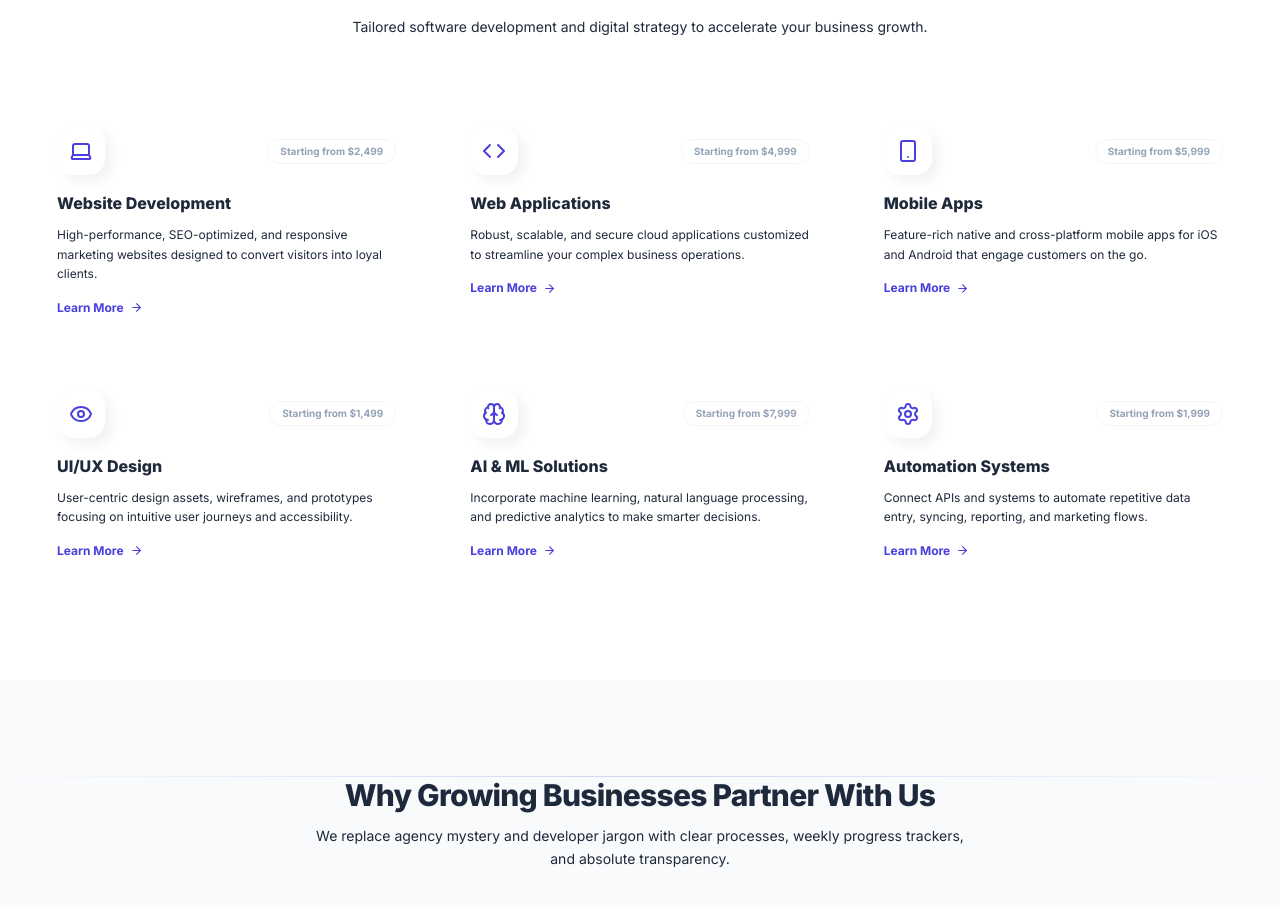
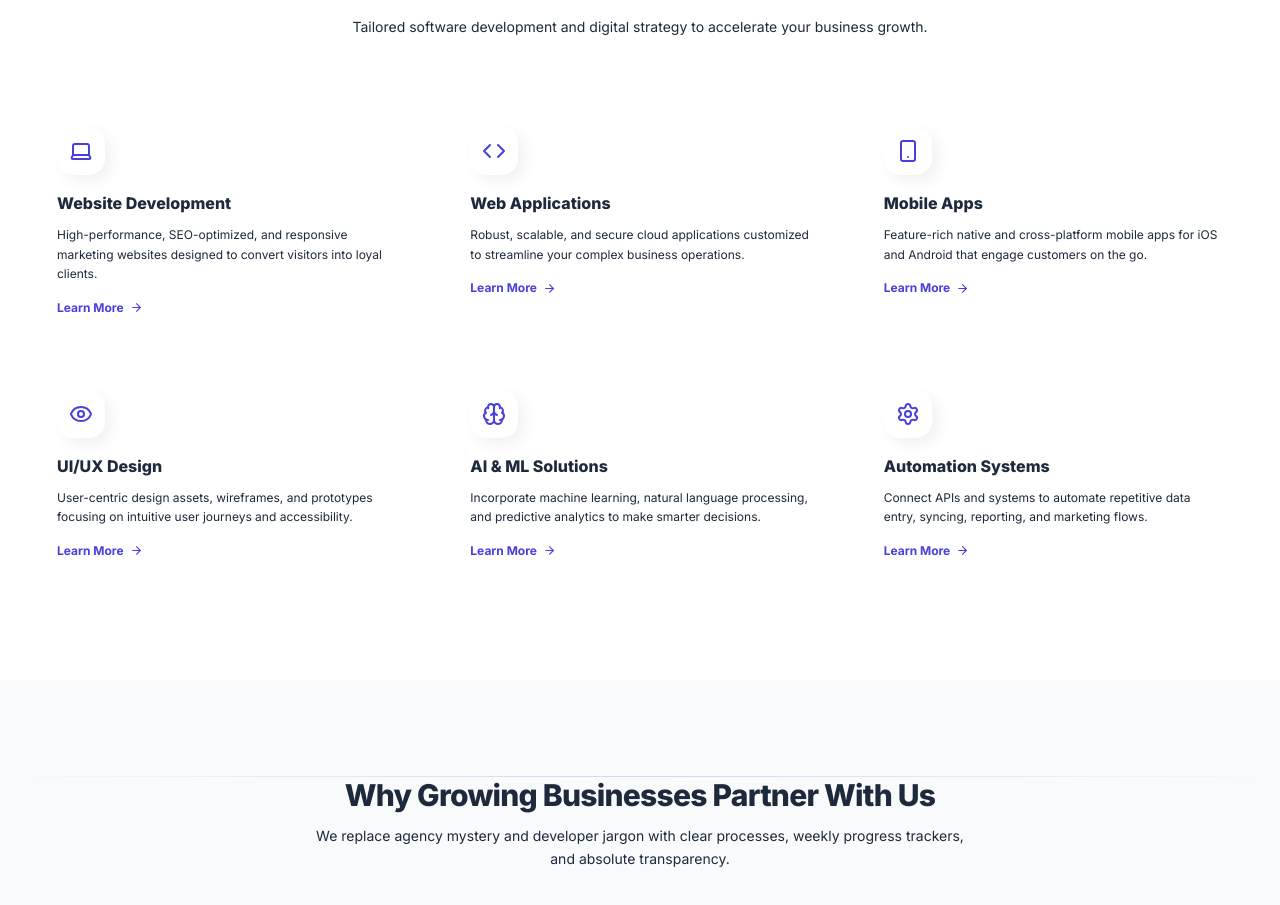
Before and after one commit to assswin/syas, a React (Vite) app: page / in a window 1280 px wide. Shown: the part 1052-1957 px from the top of the page. Built offline with nearby package versions, Linux system fonts and the light colour scheme.

Commit message:
minor changes x1

```diff
--- a/src/components/Services.tsx
+++ b/src/components/Services.tsx
@@ -59,11 +59,7 @@ export const Services: React.FC<ServicesProps> = ({ onInquire }) => {
                   <div className="w-12 h-12 bg-white dark:bg-slate-800 rounded-2xl flex items-center justify-center neu-raised">
                     {getIcon(service.id)}
                   </div>
-                  {service.startingPrice && (
-                    <span className="text-[10px] font-bold text-slate-400 dark:text-slate-450 bg-white dark:bg-slate-800 border border-slate-100 dark:border-slate-700/60 px-3 py-1 rounded-full flex items-center">
-                      {t('services.startingFrom')} {service.startingPrice}
-                    </span>
-                  )}
+
                 </div>
 
                 <h3 className="text-base font-extrabold text-slate-850 dark:text-white">
```
